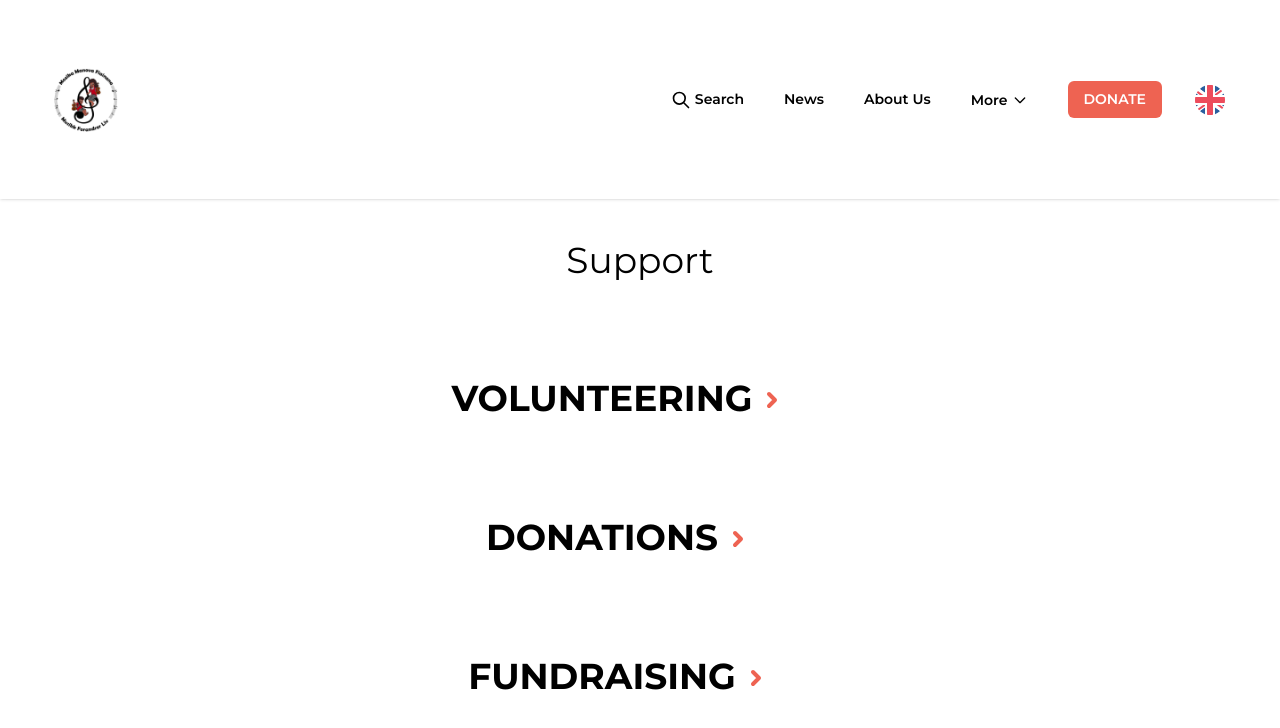
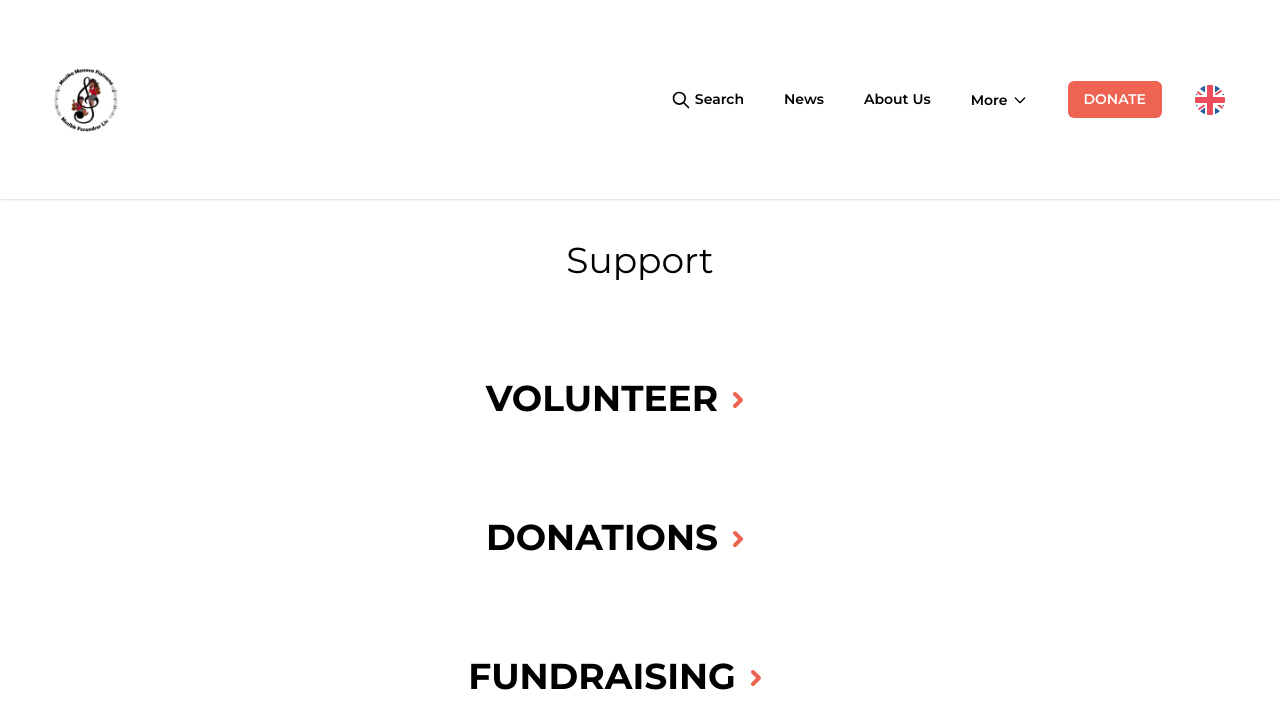
Before and after one commit to NoroffFEU/musikkforandrerliv.no, a React (Vite) app: page /support in a window 1280 px wide. Shown: the top 728 px of the page. Built offline with nearby package versions, Linux system fonts and the light colour scheme; a web font is replaced by a local one.

Commit message:
fixed typo based on figma design

```diff
--- a/src/components/SupportPage/SupportOptions.jsx
+++ b/src/components/SupportPage/SupportOptions.jsx
@@ -2,7 +2,7 @@ import SupportOptionSingle from './SupportOptionSingle.jsx';
 
 const supportOptionsData = [
   {
-    title: 'Volunteering',
+    title: 'Volunteer',
     ariaDescription: '',
     textContent: "Would you like to make a difference for street children in one of the world's poorest countries? We are looking for individuals who want to volunteer with us in Madagascar. Primarily, we are seeking those with an interest in or education related to music.We find that students greatly benefit from instruction by professional musicians.Currently, there is no professional symphony orchestra in Madagascar, so we rely on bringing in teaching expertise from outside.We hope to have volunteers in shorter or longer periods during 2024, especially for viola, cello, flute, and clarinet, possibly a conductor as well. Furthermore, we always need people with talents for practical work such as maintenance, carpentry, artists, arts and crafts teachers, healthcare professionals, photographers, and more. We are also open to other groups and talents, so please get in touch, and we'll see if MMF is the right fit for you! If you are curious and think this could be exciting, please fill out the form, and we will contact you."
   },
```
